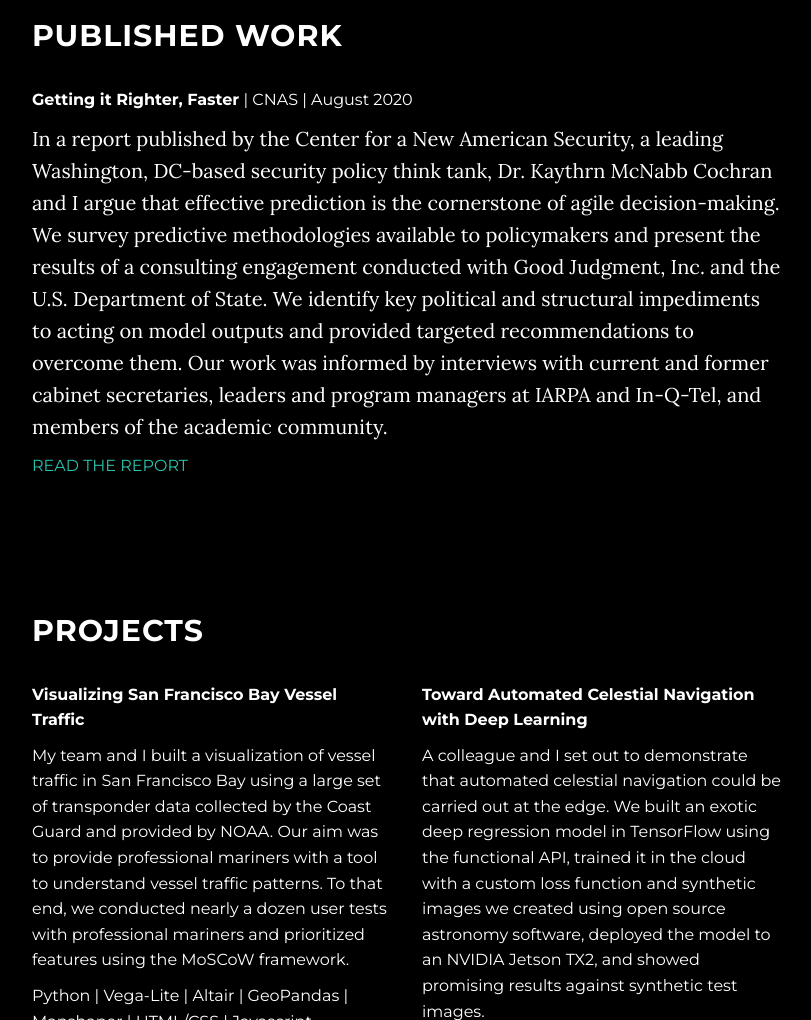
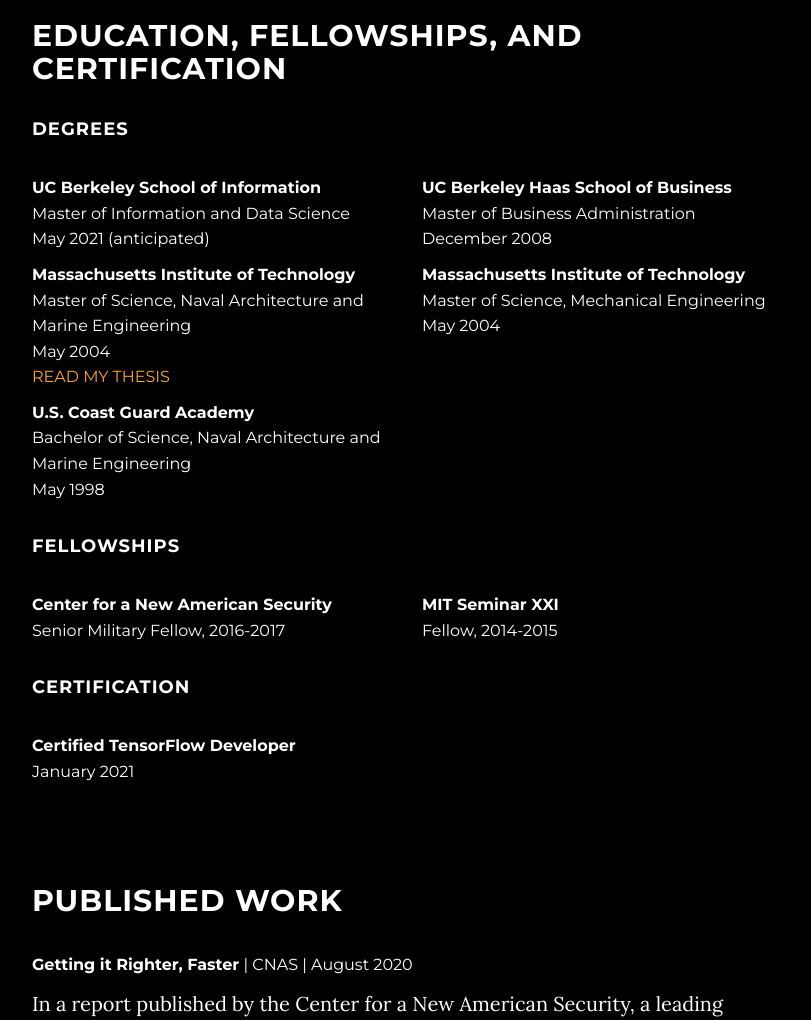
Before and after one commit to gregtozzi/gregtozzi.github.io, a plain HTML site: page index.html in a window 1280 px wide. Shown: the part 1780-2800 px from the top of the page, without its empty margins (233-1044 px from the left). Drawn offline with Linux system fonts and the light colour scheme.

Commit message:
styling and resume changes

```diff
--- a/css/grayscale.css
+++ b/css/grayscale.css
@@ -40,6 +40,18 @@ p {
     margin: 0 0 10px;
 }
 
+.education {
+    font-family: Montserrat, "Allerta","Helvetica Neue",Helvetica,Arial,sans-serif;
+    font-size:16px;
+    margin: 0 0 0px;
+}
+
+.education-footer {
+    font-family: Montserrat, "Allerta","Helvetica Neue",Helvetica,Arial,sans-serif;
+    font-size:16px;
+    margin: 0 0 35px;
+}
+
 .resume {
     font-family: Montserrat, "Allerta","Helvetica Neue",Helvetica,Arial,sans-serif;
     font-size:16px;
@@ -62,7 +74,7 @@ p {
 }
 
 a {
-    color: #28c3ab;
+    color: #fda428;
     -webkit-transition: all .2s ease-in-out;
     -moz-transition: all .2s ease-in-out;
     transition: all .2s ease-in-out;
@@ -71,7 +83,7 @@ a {
 a:hover,
 a:focus {
     text-decoration: none;
-    color: #176e61;
+    color: #b56e0b;
 }
 
 .light {
--- a/index.html
+++ b/index.html
@@ -45,6 +45,8 @@
                         <a href="#about">About Me</a>
                     </li>
                     <li class="page-scroll">
+                        <a href="#education">Education</a>
+                    <li class="page-scroll">
                         <a href="#pubs">Published Work</a>
                     </li>
                     <li class="page-scroll">
@@ -83,7 +85,7 @@
         <div class="row">
             <div class="col-lg-8 col-lg-offset-2">
                 <h2>About Me</h2>
-                <p class="about-me">I'm a retiring senior military officer (Captain, U.S. Coast Guard) with an active TS/SCI clearance and a passion for the practice and promise of data science. To that end, I am in my final semester of the UC Berkeley School of Information's, Master of Information and Data Science program. I believe that data science needs to be focused on the needs of decision-makers. Dedicated and driven, I bring a proven track record of achieving remarkable results—often under extremely challenging circumstances—individually, as a collaborator, and as a leader. If you're looking for someone who turns intent into action and who brings a rare mix of sharp data science skills and deep expertise in leadership, operations, diplomacy, and strategy, let's connect.</p>
+                <p class="about-me">I'm a retiring senior military officer (Captain, U.S. Coast Guard) with an active TS/SCI clearance and a passion for the practice and promise of data science. To that end, I am in my final semester of the UC Berkeley School of Information's, Master of Information and Data Science program. I believe that data science needs to be focused on the needs of decision-makers. Dedicated and driven, I bring a proven track record of achieving remarkable results—often under extremely challenging circumstances—individually, as a collaborator, and as a leader. If you're looking for someone who turns intent into action and who brings a rare mix of sharp data science skills and deep expertise in leadership, operations, policy, and strategy, let's connect.</p>
                 <p class="resume"><a href="media/Greg_Tozzi_Resume.pdf" target="_blank" rel="noopener noreferrer"">READ MY RESUME</a></p>
             </div>
         </div>
@@ -118,6 +120,77 @@
         </div>
     </section>
 
+    <section id="education" class="container content-section text-justified">
+        <div class="row">
+            <div class="col-lg-8 col-lg-offset-2">
+                <h2>Education, Fellowships, and Certification</h2>
+            </div>
+        </div>
+        <div class="row">
+            <div class="col-lg-8 col-lg-offset-2">
+                <h4>Degrees</h2>
+            </div>
+        </div>
+        <div class="row">
+            <div class="col-lg-4 col-lg-offset-2">
+                <p class="education"><strong>UC Berkeley School of Information</strong></p>
+                <p class="education">Master of Information and Data Science</p>
+                <p class="small-text">May 2021 (anticipated)</p>
+            </div>
+            <div class="col-lg-4">
+                <p class="education"><strong>UC Berkeley Haas School of Business</strong></p>
+                <p class="education">Master of Business Administration</p>
+                <p class="small-text">December 2008</p>
+            </div>
+        </div>
+        <div class="row">
+            <div class="col-lg-4 col-lg-offset-2">
+                <p class="education"><strong>Massachusetts Institute of Technology</strong></p>
+                <p class="education">Master of Science, Naval Architecture and Marine Engineering</p>
+                <p class="education">May 2004</p>
+                <p class="small-text"><a href="https://dspace.mit.edu/handle/1721.1/33435" target="_blank" rel="noopener noreferrer">READ MY THESIS</a></p>
+            </div>
+            <div class="col-lg-4">
+                <p class="education"><strong>Massachusetts Institute of Technology</strong></p>
+                <p class="education">Master of Science, Mechanical Engineering</p>
+                <p class="small-text">May 2004</p>
+            </div>
+        </div>
+        <div class="row">
+            <div class="col-lg-4 col-lg-offset-2">
+                <p class="education"><strong>U.S. Coast Guard Academy</strong></p>
+                <p class="education">Bachelor of Science, Naval Architecture and Marine Engineering</p>
+                <p class="education-footer">May 1998</p>
+            </div>
+        </div>
+        <div class="row">
+            <div class="col-lg-8 col-lg-offset-2">
+                <h4>Fellowships</h2>
+            </div>
+        </div>
+        <div class="row">
+            <div class="col-lg-4 col-lg-offset-2">
+                <p class="education"><strong>Center for a New American Security</strong></p>
+                <p class="education-footer">Senior Military Fellow, 2016-2017</p>
+            </div>
+            <div class="col-lg-4">
+                <p class="education"><strong>MIT Seminar XXI</strong></p>
+                <p class="education-footer">Fellow, 2014-2015</p>
+            </div>
+        </div>
+        <div class="row">
+            <div class="col-lg-8 col-lg-offset-2">
+                <h4>Certification</h2>
+            </div>
+        </div>
+        <div class="row">
+            <div class="col-lg-4 col-lg-offset-2">
+                <p class="education"><strong>Certified TensorFlow Developer</strong></p>
+                <p class="education">January 2021</p>
+            </div>
+        </div>
+    </section>
+
     <section id="pubs" class="container content-section text-justified">
         <div class="row">
             <div class="col-lg-8 col-lg-offset-2">
@@ -141,7 +214,7 @@
                 <p class="small-text"><strong>Visualizing San Francisco Bay Vessel Traffic</strong></p>
                 <p class="small-text">My team and I built a visualization of vessel traffic in San Francisco Bay using a large set of transponder data collected by the Coast Guard and provided by NOAA. Our aim was to provide professional mariners with a tool to understand vessel traffic patterns. To that end, we conducted nearly a dozen user tests with professional mariners and prioritized features using the MoSCoW framework.</p>
                 <p class="small-text">Python | Vega-Lite | Altair | GeoPandas | Mapshaper | HTML/CSS | Javascript</p>
-                <p class="small-text"><a href="https://people.ischool.berkeley.edu/~greg.tozzi/w209/" target="_blank" rel="noopener noreferrer" class="small-text">TRY THE APP</a></p>
+                <p class="education"><a href="https://people.ischool.berkeley.edu/~greg.tozzi/w209/" target="_blank" rel="noopener noreferrer" class="small-text">TRY THE APP</a></p>
                 <p class="small-text"><a href="https://github.com/gregtozzi/w209-ais" target="_blank" rel="noopener noreferrer">
                     <i class="fab fa-github fa-1.25x"></i> VIEW THE REPO</a></p>
             </div>
@@ -159,7 +232,7 @@
                 <p class="small-text"><strong>Detecting Evidence of Gender Discrimination in Fijian Court Documents</strong></p>
                 <p class="small-text">A colleague and I built models to detect evidence of gender discrimination from court documents hand-labeled by domain experts. We explored the challenges that arise from having large variation in document sizes and content. Our modeling effort spanned word2vec to CNNs to cutting edge BERT-based transformer models.</p>
                 <p class="small-text">Python | NLP | TensorFlow | ktrain | Gensim | Huggingface | Explainable AI</p>
-                <p class="small-text"><a href="media/fijian_gbd_report.pdf" target="_blank" rel="noopener noreferrer">READ THE REPORT</a></p>
+                <p class="education"><a href="media/fijian_gbd_report.pdf" target="_blank" rel="noopener noreferrer">READ THE REPORT</a></p>
                 <p class="small-text"><a href="https://github.com/gregtozzi/w266_project" target="_blank" rel="noopener noreferrer">
                     <i class="fab fa-github fa-1.25x"></i> VIEW THE REPO</a></p>
             </div>
@@ -168,7 +241,7 @@
                 <p class="small-text"><strong>A/B Testing for Email Fundraising</strong></p>
                 <p class="small-text">My team and I consulted with a non-profit to optimize their end-of-year email fundraising drive. We designed an experiment to test choices of from and subject lines, performed power calculations, provided random assignments to the client, built an analysis pipeline using the Mailchip API, and conducted statistical tests on the results. We even managed to find a statistically significant result.</p>
                 <p class="small-text">R | data.table | knitr | Causal Inference | Regression Analysis | Robust Statistics</p>
-                <p class="small-text"><a href="media/ab_test_report.pdf" target="_blank" rel="noopener noreferrer">READ THE REPORT</a></p>
+                <p class="education"><a href="media/ab_test_report.pdf" target="_blank" rel="noopener noreferrer">READ THE REPORT</a></p>
                 <p class="small-text"><a href="https://github.com/gregtozzi/w266_project" target="_blank" rel="noopener noreferrer">
                     <i class="fab fa-github fa-1.25x"></i> VIEW THE REPO</a></p>
             </div>
@@ -186,7 +259,7 @@
                 <p class="small-text"><strong>Crime in North Carolina</strong></p>
                 <p class="small-text">I conducted a classic econometric analysis of crime data from North Carolina. I developed and compared regression models, considering the Gauss-Markov assumptions in each case and settling on a parsimonious model.</p>
                 <p class="small-text">R | knitr | Regression Analysis | ggplot2 | Robust Statistics</p>
-                <p class="small-text"><a href="media/north_carolina_crime.pdf" target="_blank" rel="noopener noreferrer">READ THE REPORT</a></p>
+                <p class="education"><a href="media/north_carolina_crime.pdf" target="_blank" rel="noopener noreferrer">READ THE REPORT</a></p>
                 <p class="small-text"><a href="https://github.com/gregtozzi/north_carolina_crime" target="_blank" rel="noopener noreferrer">
                     <i class="fab fa-github fa-1.25x"></i> VIEW THE REPO</a></p>
             </div>
```
Also changed, not shown: 1 other file.
